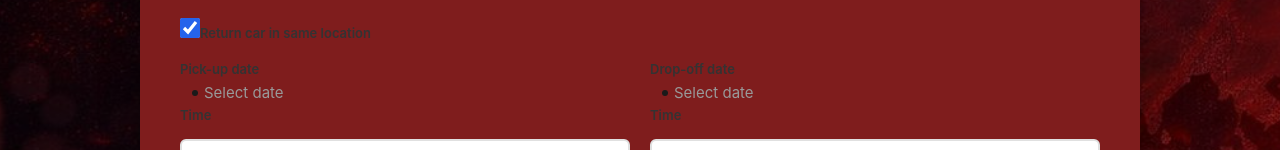
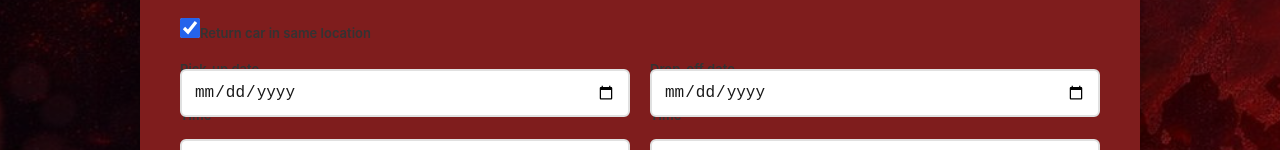
Before and after one commit to CemilEmreAras/xdrive-fe, a React (Vite) app: page / in a window 1280 px wide. Shown: the part 773-923 px from the top of the page. Built offline with nearby package versions, Linux system fonts and the light colour scheme; no server answers.

Commit message:
fix: Form input'larına !important eklendi, görünürlük garantilendi

```diff
--- a/src/pages/Home.css
+++ b/src/pages/Home.css
@@ -207,8 +207,10 @@
   transition: all 0.3s ease;
   box-sizing: border-box;
   flex: 1;
-  background: white;
-  color: #1a1a1a;
+  background: white !important;
+  color: #1a1a1a !important;
+  opacity: 1 !important;
+  visibility: visible !important;
 }
 
 .form-input:focus {
```
